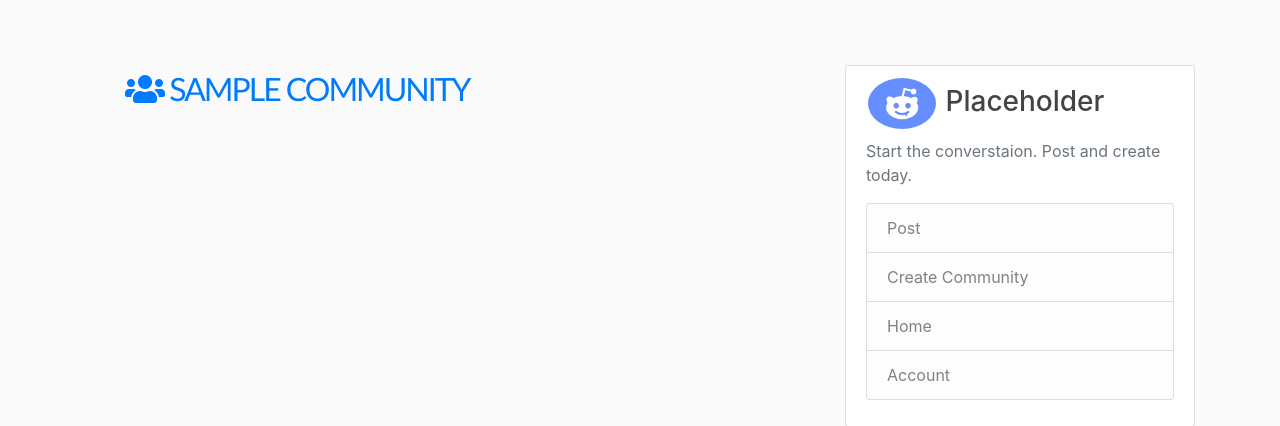
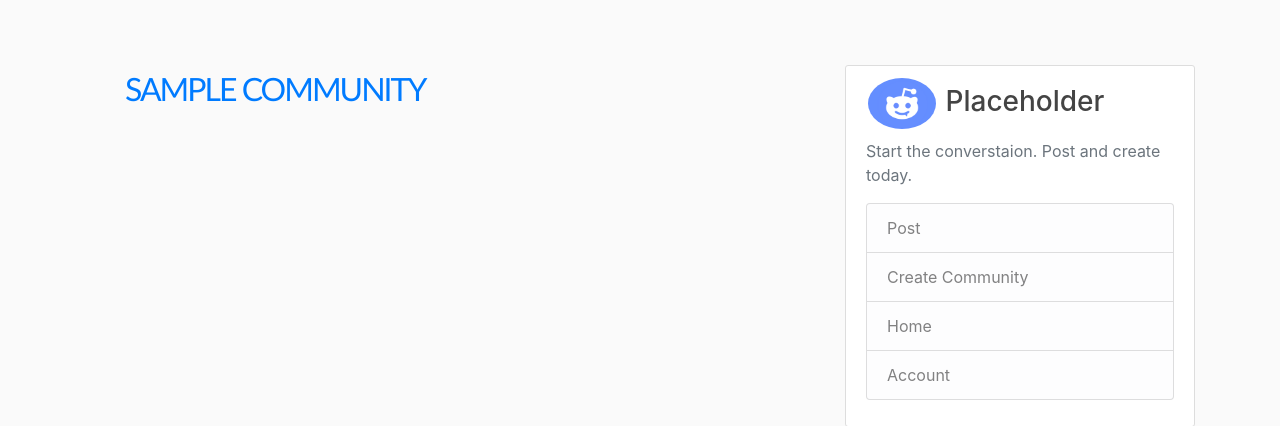
Before and after one commit to kumsy/keddit, a Flask app: page /communities in a window 1280 px wide. Shown: the part 203-629 px from the top of the page. Run offline with Flask 2, Linux system fonts and the light colour scheme; tables that the repository leaves empty hold one stand-in row (values such as "Sample post"); some libraries are stand-ins or nearby versions.

Commit message:
update yay

```diff
--- a/static/js/keddit.js
+++ b/static/js/keddit.js
@@ -70,8 +70,16 @@ function showDownvote(evt) {
     let community_name = $("#community_name").val();
     let url = "/k/" + community_name + "/posts/" +post_id+ "/downvote";
 
+    console.log(url);
+    console.log(community_name);
+    console.log(post_id);
+
     $.get(url, function(data){
         // We are getting what our url route returns which is a json object
+        var response = JSON.stringify(data);
+        console.log(response);
+        console.log(data['vote_count']);
+
         $(".votecount").html(data.vote_count);
   });
 
--- a/templates/community_list.html
+++ b/templates/community_list.html
@@ -51,7 +51,7 @@
   {% for community in communities %}
   <div>
         <ul>
-          <a class= "community_list" href= "/k/{{ community.community_name }}"><i class="fas fa-users"></i> {{ community.community_name }}
+          <a class= "community_list" href= "/k/{{ community.community_name }}"> {{ community.community_name }}
           </a>
 
         </ul>
```
